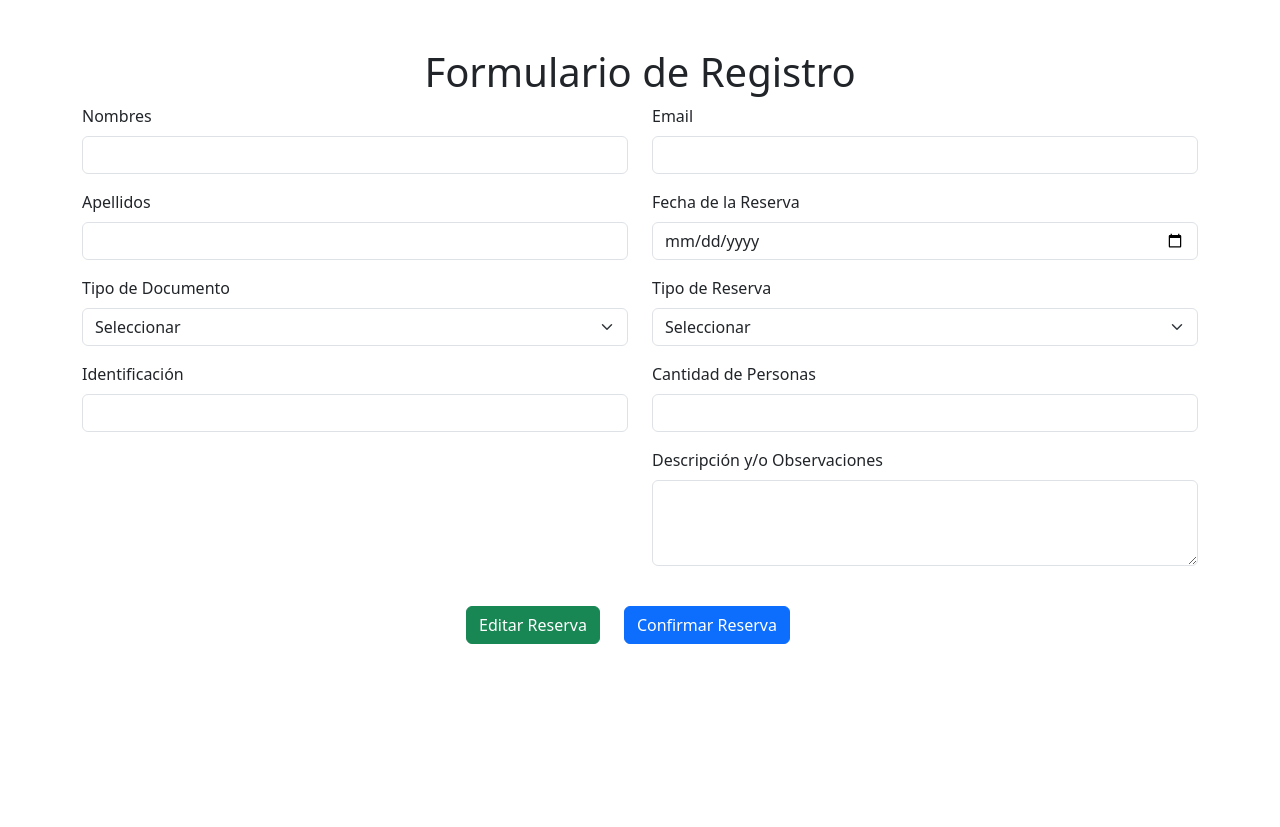
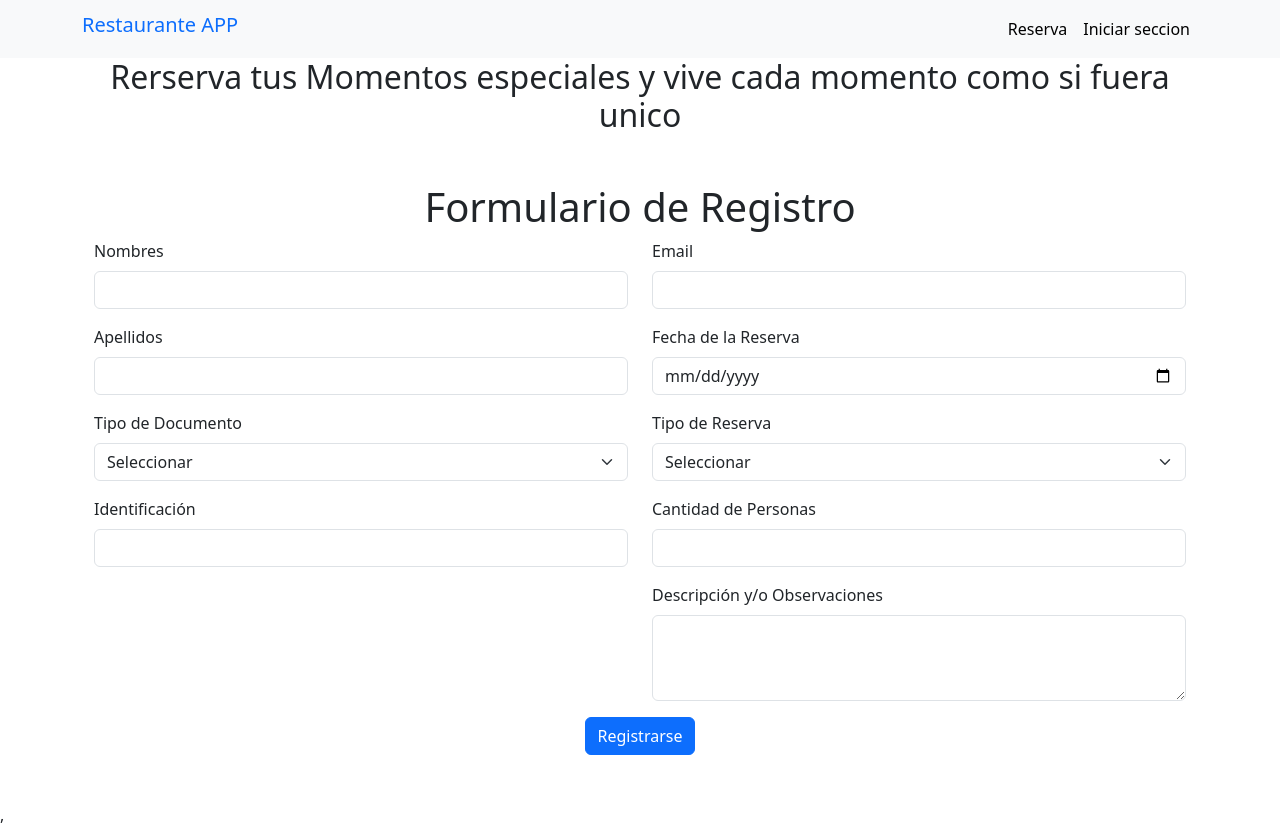
Before and after one commit to carlos060798/RestauranteApp, a React (Vite) app in the folder frontend/: page / in a window 1280 px wide. Before the commit the page ends 800 px from the top, so only its background shows below. Built offline with nearby package versions, Linux system fonts and the light colour scheme.

Commit message:
version 02

```diff
--- a/frontend/src/App.jsx
+++ b/frontend/src/App.jsx
@@ -1,16 +1,19 @@
 import { BrowserRouter as Router, Route,Routes } from 'react-router-dom';
-import EditarReserva from './Componets/Admin/componet/Modal';
+import Registro from './Pages/ReservaHome';
+import LoginSection from './Pages/Login';
+import Menu from './Componets/generales/Navbar';
 
 function App() {
   return (<>
-  < EditarReserva/>
-  {/* <Router>
+
+  <Router>
+    <Menu/>
      <Routes>
-      <Route path="/" element={Home} />
-      <Route path="/contact" element={LoginApp} />
+      <Route path="/" element={<Registro/>} />
+      <Route path="/login" element={<LoginSection/>} />
     </Routes>
   </Router>,
-*/}
+
   </>  )
 }
 
--- a/frontend/src/Componets/generales/FormReserva.jsx
+++ b/frontend/src/Componets/generales/FormReserva.jsx
@@ -1,4 +1,4 @@
-function FormReserva() {
+function FormReservas() {
     return (<>
     <div className="container my-5">
   <h1 className="text-center">Formulario de Registro</h1>
@@ -86,4 +86,4 @@ function FormReserva() {
     </>  );
 }
 
-export default FormReserva;
+export default FormReservas;
--- a/frontend/src/Componets/generales/Navbar.jsx
+++ b/frontend/src/Componets/generales/Navbar.jsx
@@ -1,5 +1,7 @@
+import { Link } from "react-router-dom";
 function Menu() {
- return(    <>
+  return (
+    <>
       <nav className="navbar navbar-expand-lg bg-body-tertiary">
         <div className="container">
           <h1 className="navbar-brand text-primary">Restaurante APP</h1>
@@ -17,28 +19,22 @@ function Menu() {
           <div className="collapse navbar-collapse" id="navbarNavDropdown">
             <ul className="navbar-nav ms-auto text-center">
               <li className="nav-item">
-            <a className="nav-link active" aria-current="page" href="#">
-              Inicio
-            </a>
-          </li>
-          <li className="nav-item">
-            <a className="nav-link" href="#">
+                <Link className="nav-link active" aria-current="page" to="/">
                   Reserva
-            </a>
-          </li>
-          <li className="nav-item">
-            <a className="nav-link" href="#">
-              Iniciar seccion
-            </a>
+                </Link>
               </li>
 
+              <li className="nav-item">
+                <Link className="nav-link active" aria-current="page" to="/login">
+                  Iniciar seccion
+                </Link>
+              </li>
             </ul>
           </div>
         </div>
       </nav>
     </>
   );
-
 }
 
 export default Menu;
--- a/frontend/src/Pages/Login.jsx
+++ b/frontend/src/Pages/Login.jsx
@@ -1,5 +1,8 @@
+import LoginApp from "../Componets/generales/Seccion";
+
 function LoginSection() {
     return (<>
+      <LoginApp/>
     </>  );
 }
 
--- /dev/null
+++ b/frontend/src/Pages/ReservaHome.jsx
@@ -0,0 +1,13 @@
+import FormReservas from "../Componets/generales/FormReserva";
+
+
+function Registro() {
+    return (<>
+      <div className=" container">
+        <h2 className="text-center font-bold">Rerserva tus Momentos especiales  y vive cada momento como si fuera unico</h2>
+         <FormReservas/>
+      </div>
+    </>  );
+}
+
+export default Registro;
```
Also changed, not shown: frontend/src/Pages/Home.jsx (deleted, +0 -7 lines). Lines whose indentation alone changed are shown as unchanged.
